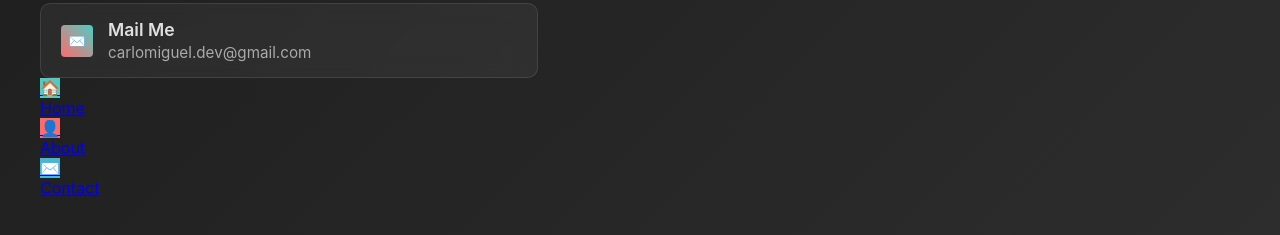
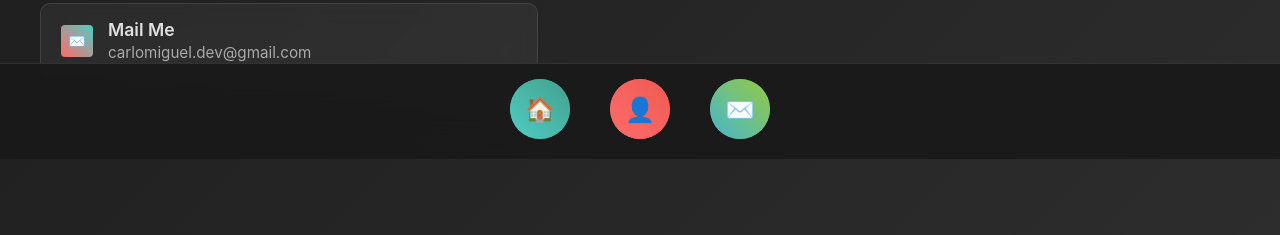
Before and after one commit to CarloMiguel2002/personal-website, a plain HTML site: page contacts.html in a window 1280 px wide. Shown: the part 641-876 px from the top of the page. Drawn offline with Linux system fonts and the light colour scheme.

Commit message:
Update contacts.css

```diff
--- a/contacts.css
+++ b/contacts.css
@@ -1,6 +1,5 @@
 
-
-        * {
+          * {
             margin: 0;
             padding: 0;
             box-sizing: border-box;
@@ -17,11 +16,13 @@
             justify-content: center;
         }
 
-        .container {
-            max-width: 1200px;
-            width: 100%;
+       .container {
+          max-width: 1200px;
+            margin: 0 auto;
             position: relative;
-        }
+            padding-bottom: 120px;
+}
+
 
         .header {
             text-align: center;
@@ -462,3 +463,108 @@
             }
 
         }
+
+      .bottom-nav {
+    position: fixed;
+    bottom: 0;
+    left: 0;
+    right: 0;
+    background: rgba(26, 26, 26, 0.95);
+    backdrop-filter: blur(20px);
+    border-top: 1px solid rgba(255, 255, 255, 0.1);
+    padding: 15px 0 20px;
+    z-index: 100;
+}
+
+.nav-container {
+    display: flex;
+    align-items: center;
+    justify-content: center;
+    gap: 40px;
+    max-width: 400px;
+    margin: 0 auto;
+    padding: 0 20px;
+}
+
+.nav-btn {
+    width: 60px;
+    height: 60px;
+    border-radius: 50%;
+    border: none;
+    cursor: pointer;
+    display: flex;
+    align-items: center;
+    justify-content: center;
+    font-size: 1.5rem;
+    color: white;
+    text-decoration: none;
+    transition: all 0.3s cubic-bezier(0.25, 0.46, 0.45, 0.94);
+    position: relative;
+    overflow: hidden;
+}
+
+.nav-btn::before {
+    content: '';
+    position: absolute;
+    top: 0;
+    left: 0;
+    right: 0;
+    bottom: 0;
+    border-radius: 50%;
+    transition: all 0.3s ease;
+    z-index: -1;
+}
+
+.home-btn {
+    background: linear-gradient(45deg, #4ecdc4, #44a08d);
+}
+.home-btn::before {
+    background: linear-gradient(45deg, #44a08d, #4ecdc4);
+}
+
+.about-btn {
+    background: linear-gradient(45deg, #ff6b6b, #ee5a52);
+}
+.about-btn::before {
+    background: linear-gradient(45deg, #ee5a52, #ff6b6b);
+}
+
+.contact-btn {
+    background: linear-gradient(45deg, #45b7d1, #96c93d);
+}
+.contact-btn::before {
+    background: linear-gradient(45deg, #96c93d, #45b7d1);
+}
+
+.nav-btn:hover {
+    transform: scale(1.1) translateY(-5px);
+    box-shadow: 0 15px 30px rgba(0, 0, 0, 0.3);
+}
+
+.nav-btn:hover::before {
+    transform: scale(1.2);
+}
+
+.nav-btn:active {
+    transform: scale(0.95) translateY(-2px);
+}
+
+.nav-label {
+    position: absolute;
+    bottom: -25px;
+    left: 50%;
+    transform: translateX(-50%);
+    font-size: 0.7rem;
+    color: #999;
+    opacity: 0;
+    transition: all 0.3s ease;
+    white-space: nowrap;
+    font-weight: 500;
+    text-transform: uppercase;
+    letter-spacing: 0.5px;
+}
+
+.nav-btn:hover .nav-label {
+    opacity: 1;
+    transform: translateX(-50%) translateY(-3px);
+}
```
